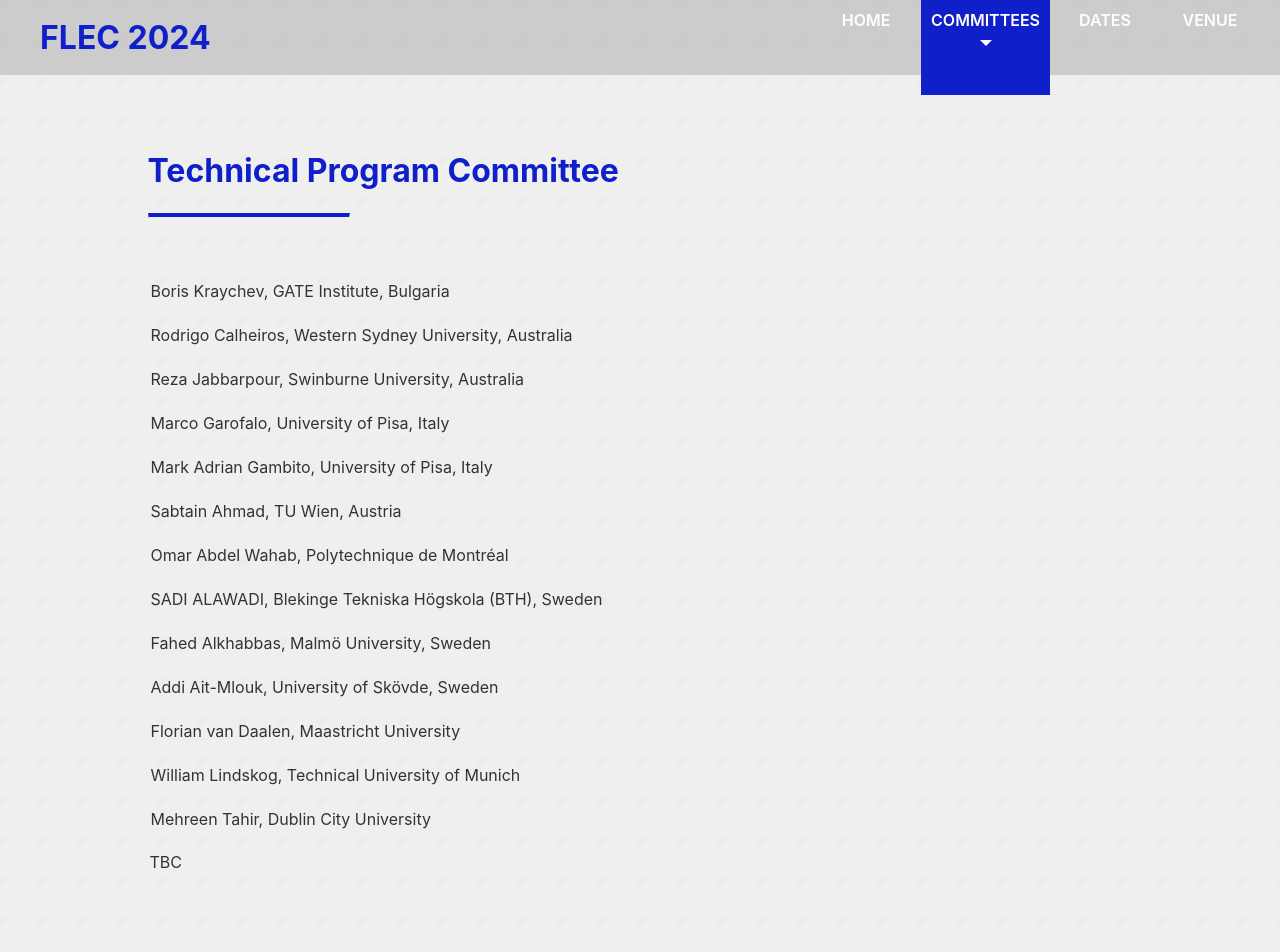
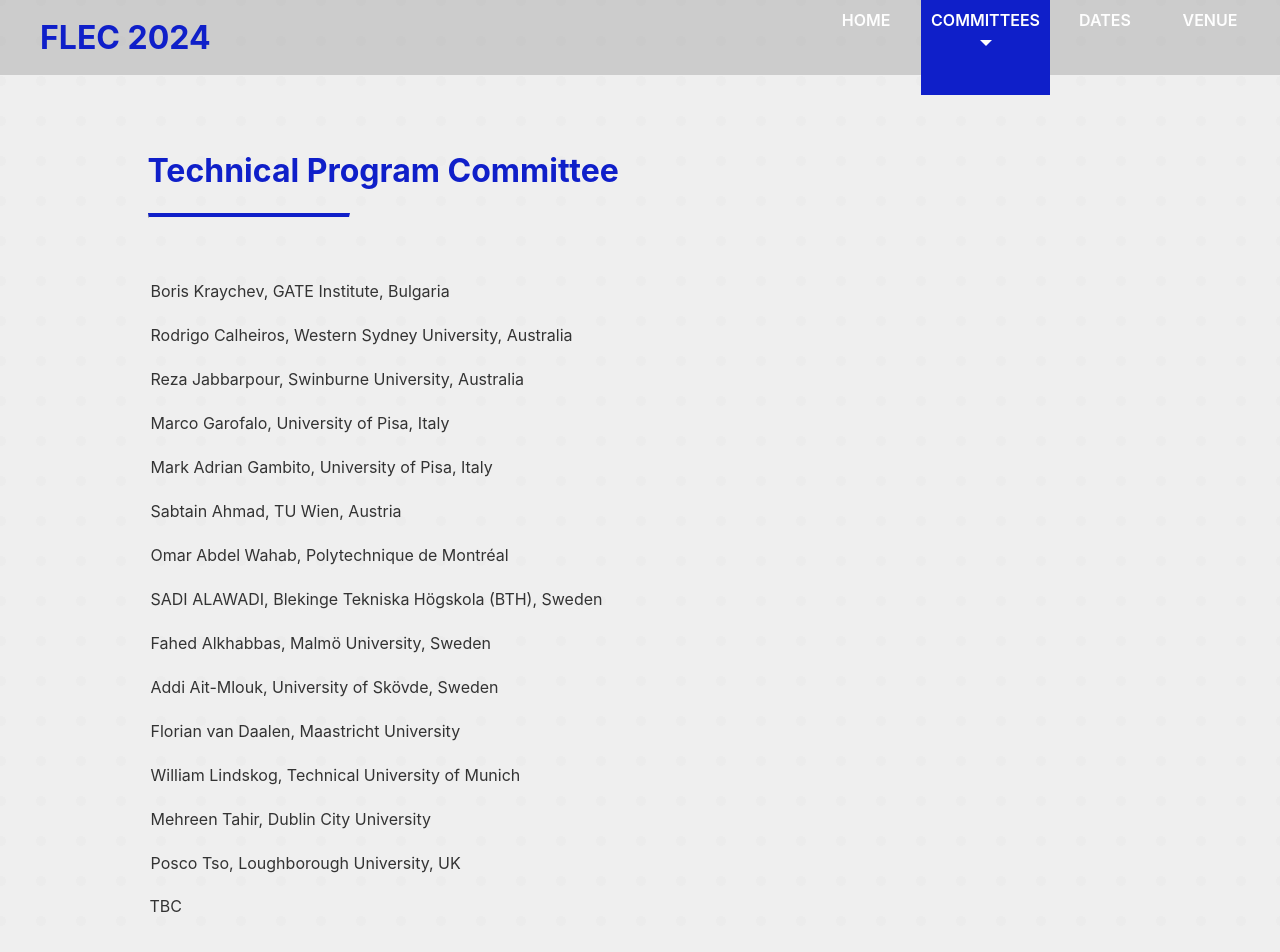
Before and after one commit to flec-workshop/2024, a React (Create React App) app: page /technical-program-committee in a window 1280 px wide. Shown: the top 952 px of the page. Built offline with nearby package versions, Linux system fonts and the light colour scheme.

Commit message:
temp TPE

```diff
--- a/src/pages/TechnicalProgramCommittee.js
+++ b/src/pages/TechnicalProgramCommittee.js
@@ -50,6 +50,9 @@ const SteeringCommittee = () => {
             <tr>
               <td>Mehreen Tahir, Dublin City University</td>
             </tr>
+            <tr>
+              <td>Posco Tso, Loughborough University, UK</td>
+            </tr>
             TBC
           </tbody>
         </table>
```
